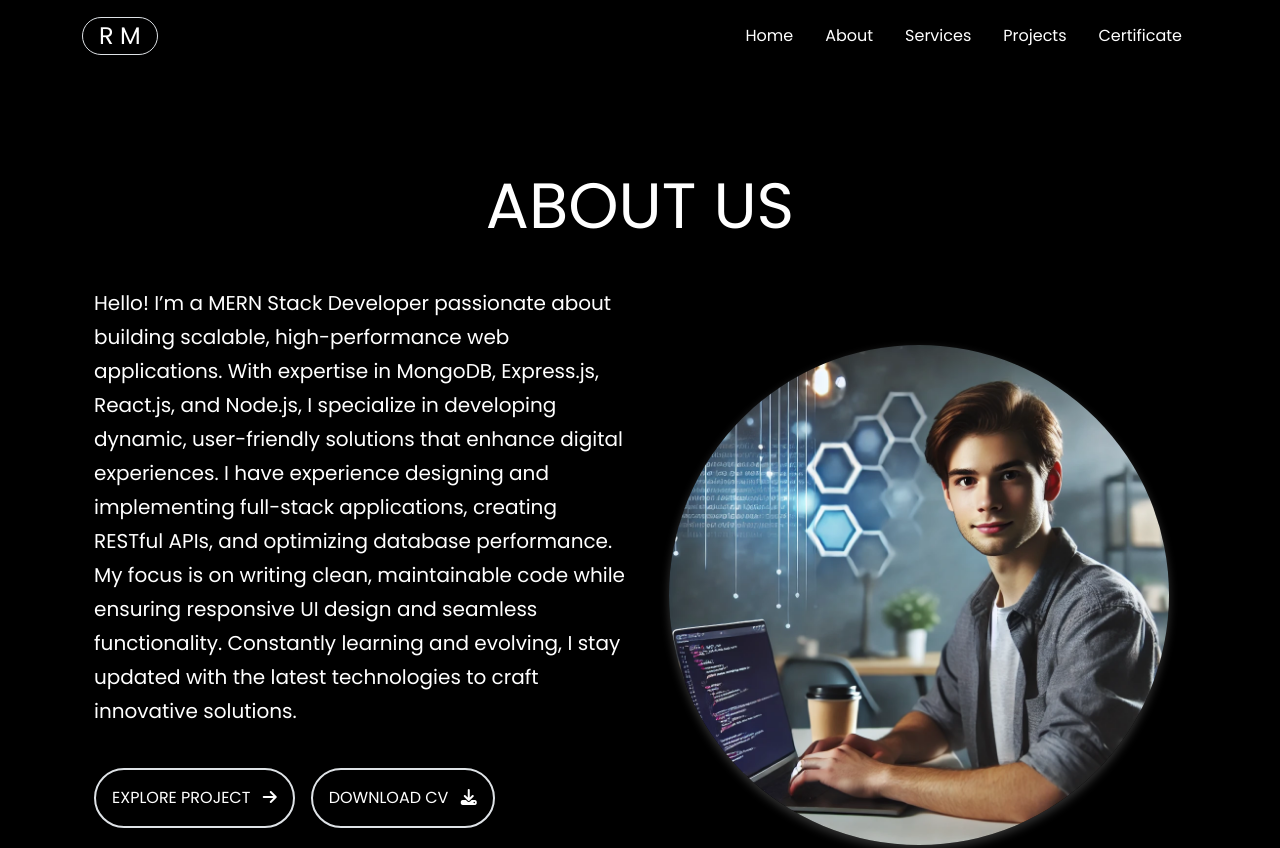
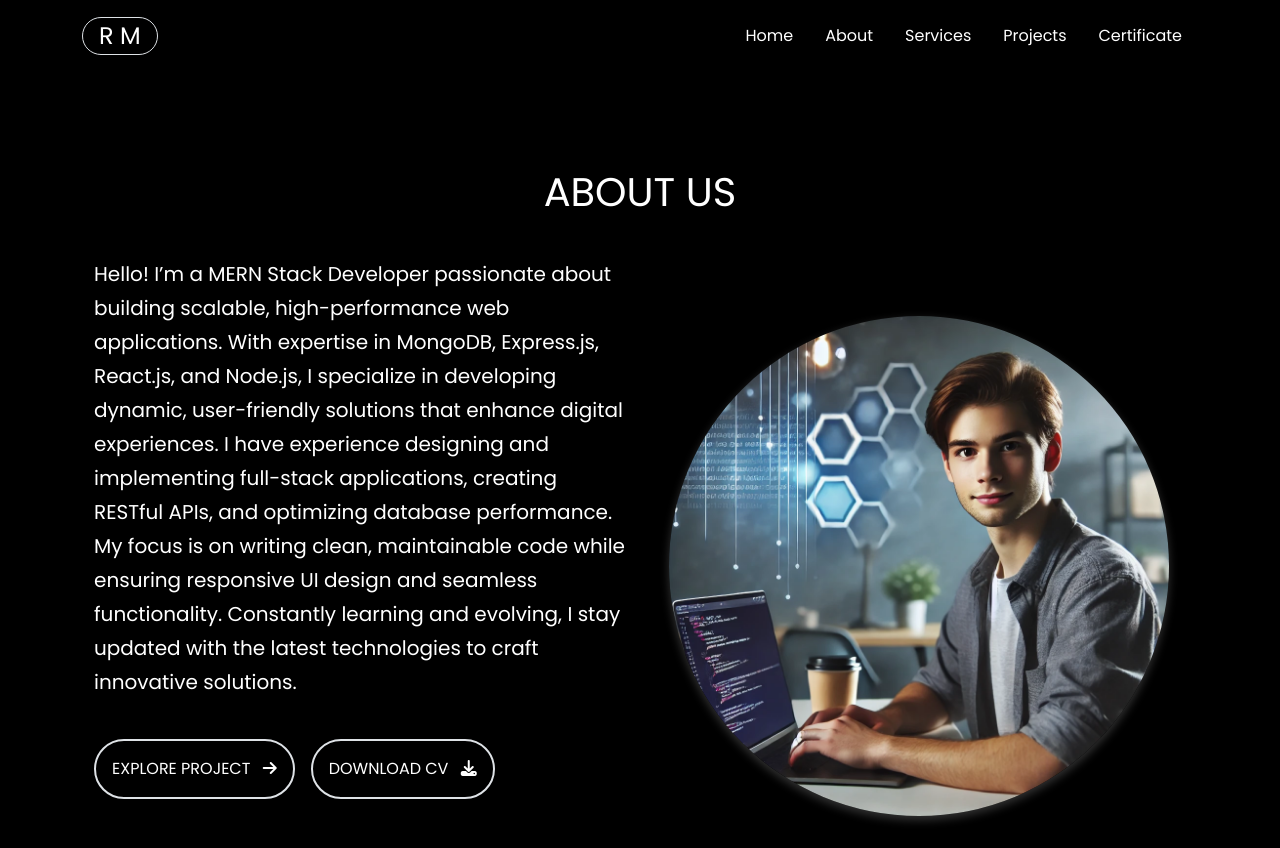
Before and after one commit to rajmiyani/RajMiyani, a website: page about.html in a window 1280 px wide. Shown: the top 848 px of the page. Drawn offline with nearby package versions, Linux system fonts and the light colour scheme; files whose address does not match are found by name.

Commit message:
Add files via upload

```diff
--- a/about.html
+++ b/about.html
@@ -99,8 +99,7 @@
                 <!-- <spline-viewer url="https://prod.spline.design/7ix3k8IoIhm8AdvH/scene.splinecode"></spline-viewer> -->
             </div>
             <div class="col-lg-6"></div>
-            <h1 class="m-0 mt-0 fs-title-small pt-5 px-3 px-lg-0 text-white d-flex justify-content-center"
-                style="font-size: 64px;">
+            <h1 class="m-0 mt-0 fs-title-small pt-5 px-3 px-lg-0 text-white d-flex justify-content-center">
                 ABOUT US
             </h1>
             <div class="container">
```
